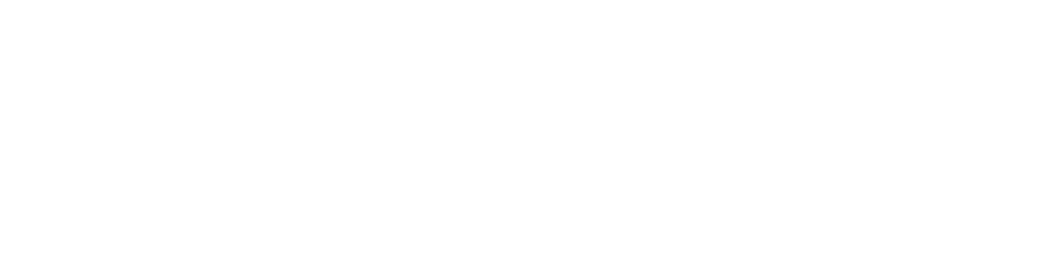
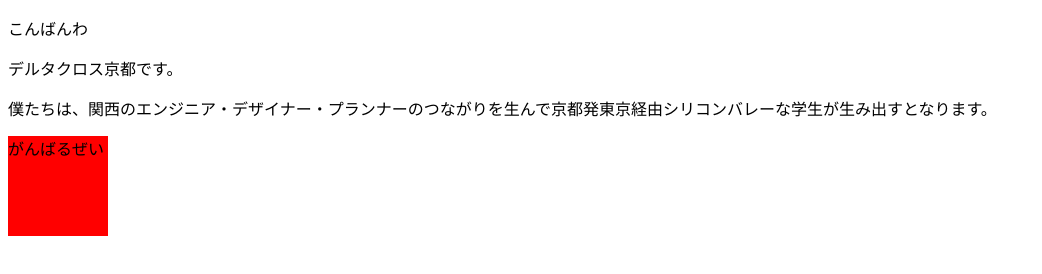
Before and after one commit to KAZUKI1994/non_programmer_sample_slide, a plain HTML site: page index.html in a window 1280 px wide. Shown: the whole page, without its empty margins (0-1042 px from the left). Drawn offline with Linux system fonts and the light colour scheme.

Commit message:
add html

```diff
--- a/index.html
+++ b/index.html
@@ -7,7 +7,15 @@
 	<link rel="stylesheet" href="style.css">
 </head>
 <body>
+
+<p class="red">こんばんわ</p>
+<p>デルタクロス京都です。</p>
+<p>僕たちは、関西のエンジニア・デザイナー・プランナーのつながりを生んで京都発東京経由シリコンバレーな学生が生み出すとなります。</p>
+<div id="translucent" style="width: 100px; height: 100px; background-color: red;">
+	がんばるぜい
+</div>
 <!-- ここにウェブサイトの中身を記入する -->
+
 <script type="text/javascript" src="main.js">
 </body>
 </html>
```
